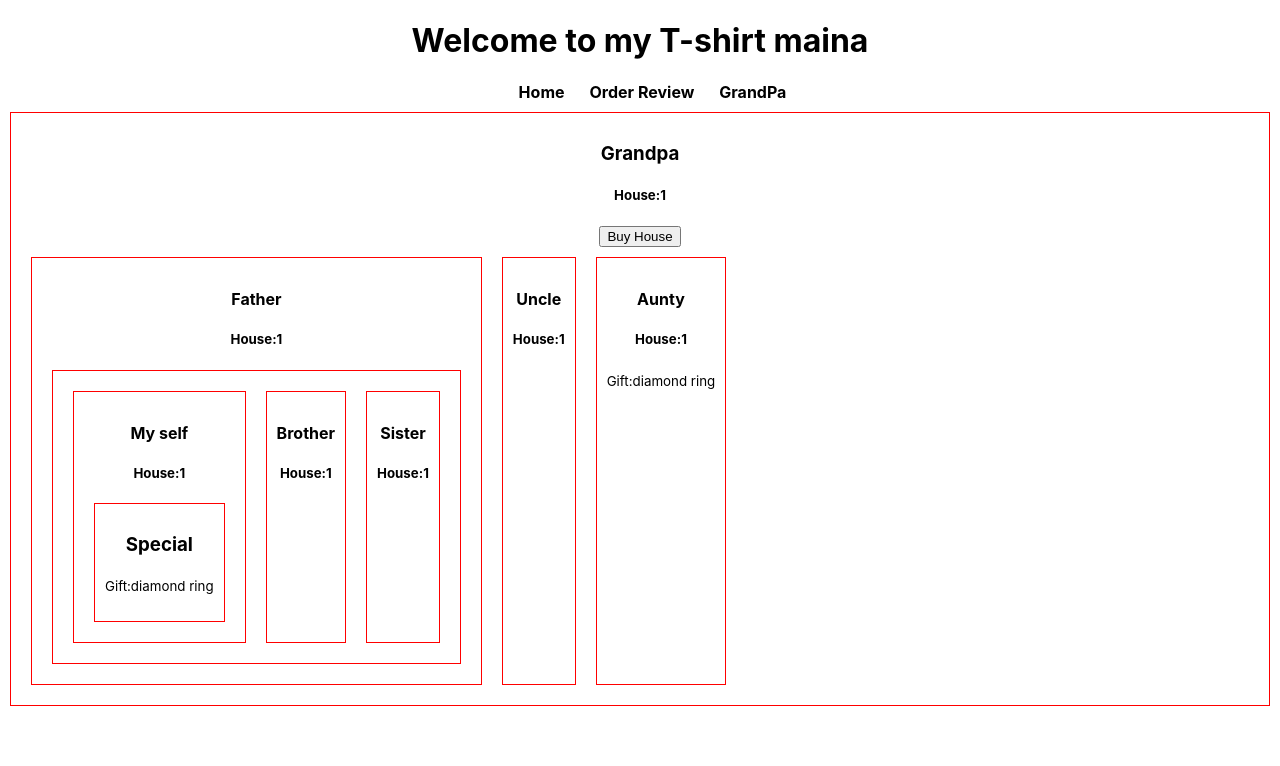
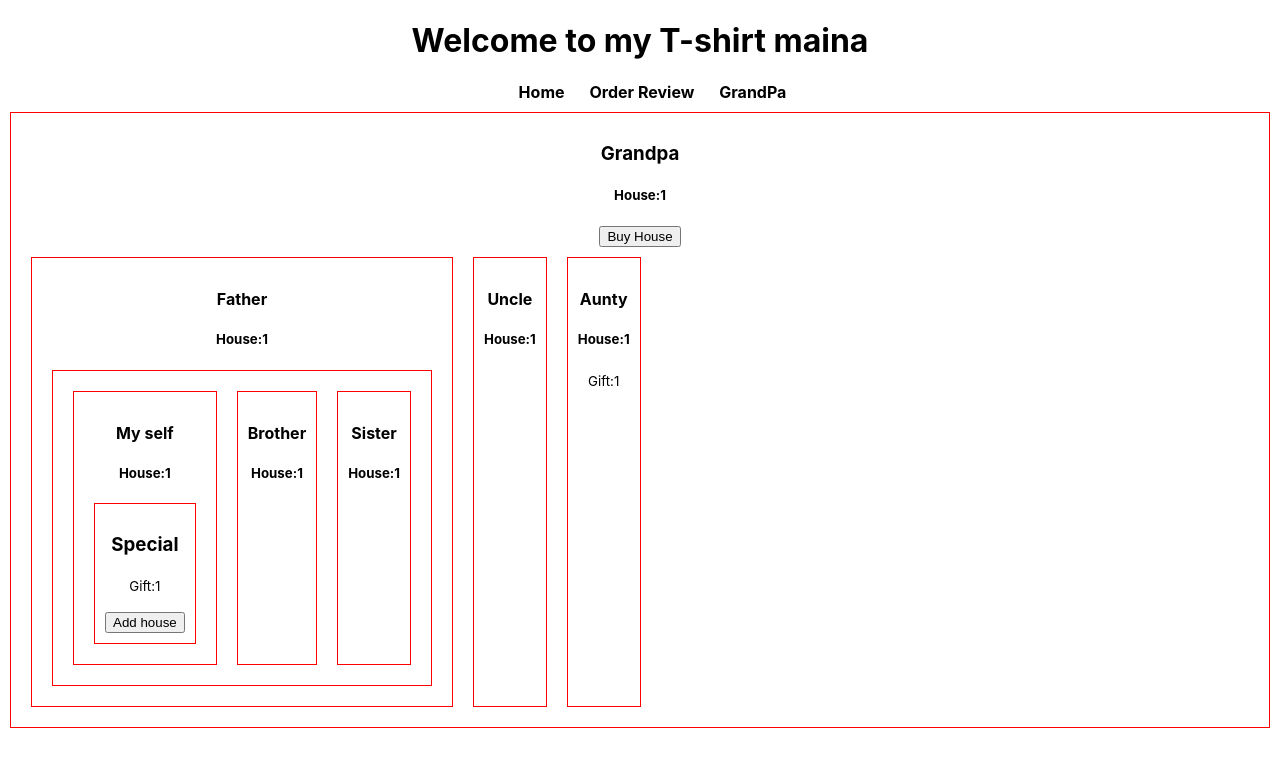
Before and after one commit to mohammad-al-amin-islam/tshirt-mania, a React (Create React App) app: page /grandpa in a window 1280 px wide. Shown: the top 766 px of the page. Built offline with nearby package versions, Linux system fonts and the light colour scheme.

Commit message:
context api with multiple parameter practice added

```diff
--- a/src/components/Special/Special.js
+++ b/src/components/Special/Special.js
@@ -2,11 +2,12 @@ import React, { useContext } from 'react';
 import { RingContext } from '../Grandpa/Grandpa';
 
 const Special = () => {
-    const ring = useContext(RingContext)
+    const [house, setHouse] = useContext(RingContext)
     return (
         <div>
             <h3>Special</h3>
-            <p><small>Gift:{ring}</small></p>
+            <p><small>Gift:{house}</small></p>
+            <button onClick={() => setHouse(house + 1)}>Add house</button>
         </div>
     );
 };
```
Also changed, not shown: src/components/Grandpa/Grandpa.js (+9 -1 lines).
